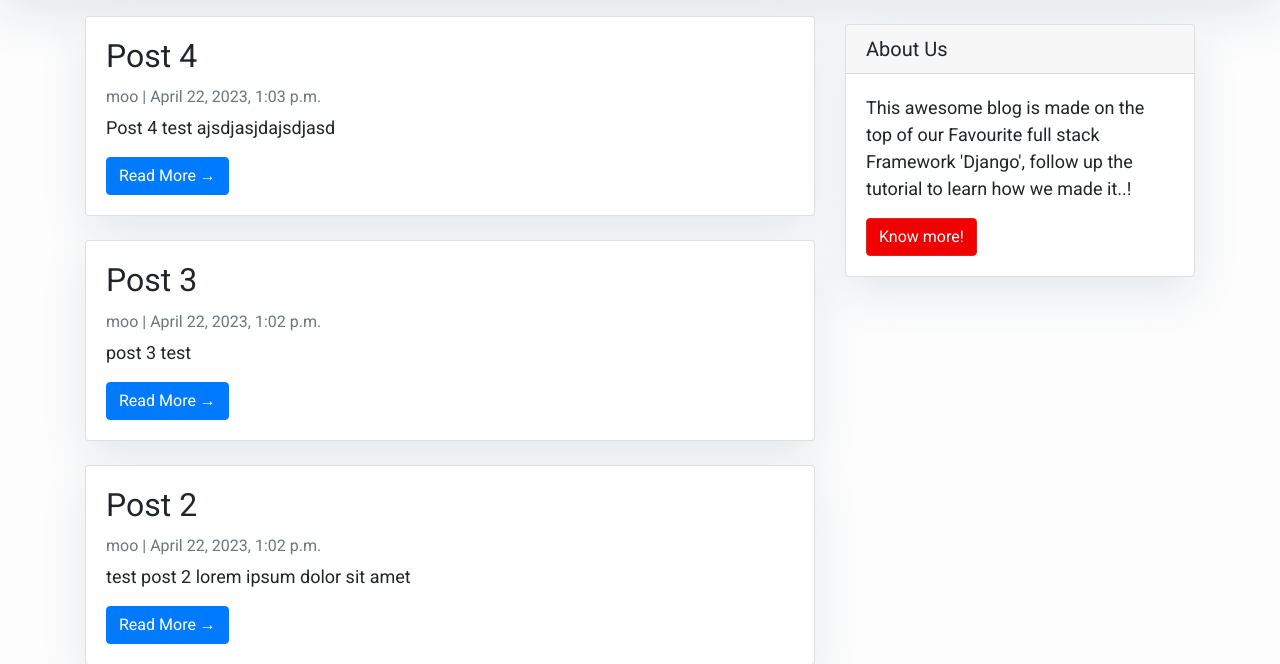
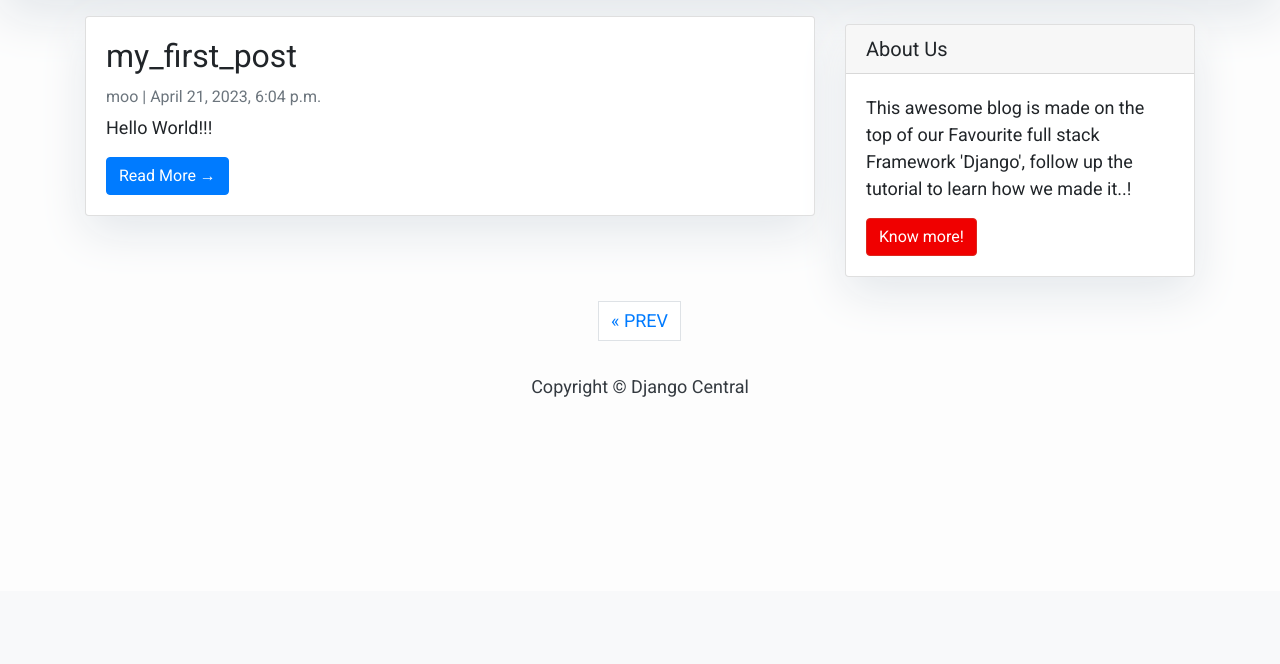
Before and after one commit to tassamoo/django-blog, a Django app: page /?page=2 in a window 1280 px wide. Shown: the part 209-873 px from the top of the page. After the commit the page ends 606 px from the top, so only its background shows below. Run offline with Django 4.2, Linux system fonts and the light colour scheme; data comes from the database, SQL or seed files in the repository; both versions use the stored data as it was after the commit; some libraries are stand-ins or nearby versions.

Commit message:
add pagination

```diff
--- a/myblog/blog/views.py
+++ b/myblog/blog/views.py
@@ -10,3 +10,8 @@ class PostList(generic.ListView):
 class PostDetail(generic.DetailView):
     model = Post
     template_name = 'post_detail.html'
+
+class PostList(generic.ListView):
+    queryset = Post.objects.filter(status=1).order_by('-created_on')
+    template_name = 'index.html'
+    paginate_by = 3
--- a/myblog/templates/index.html
+++ b/myblog/templates/index.html
@@ -48,4 +48,19 @@
         {% block sidebar %} {% include 'sidebar.html' %} {% endblock sidebar %}
     </div>
 </div>
+{% if is_paginated %}
+  <nav aria-label="Page navigation conatiner"></nav>
+  <ul class="pagination justify-content-center">
+    {% if page_obj.has_previous %}
+    <li><a href="?page={{ page_obj.previous_page_number }}" class="page-link">&laquo; PREV </a></li>
+    {% endif %}
+    {% if page_obj.has_next %}
+    <li><a href="?page={{ page_obj.next_page_number }}" class="page-link"> NEXT &raquo;</a></li>
+
+    {% endif %}
+  </ul>
+  </nav>
+</div>
+{% endif %}
+
 {%endblock%}
```
Also changed, not shown: myblog/db.sqlite3.
